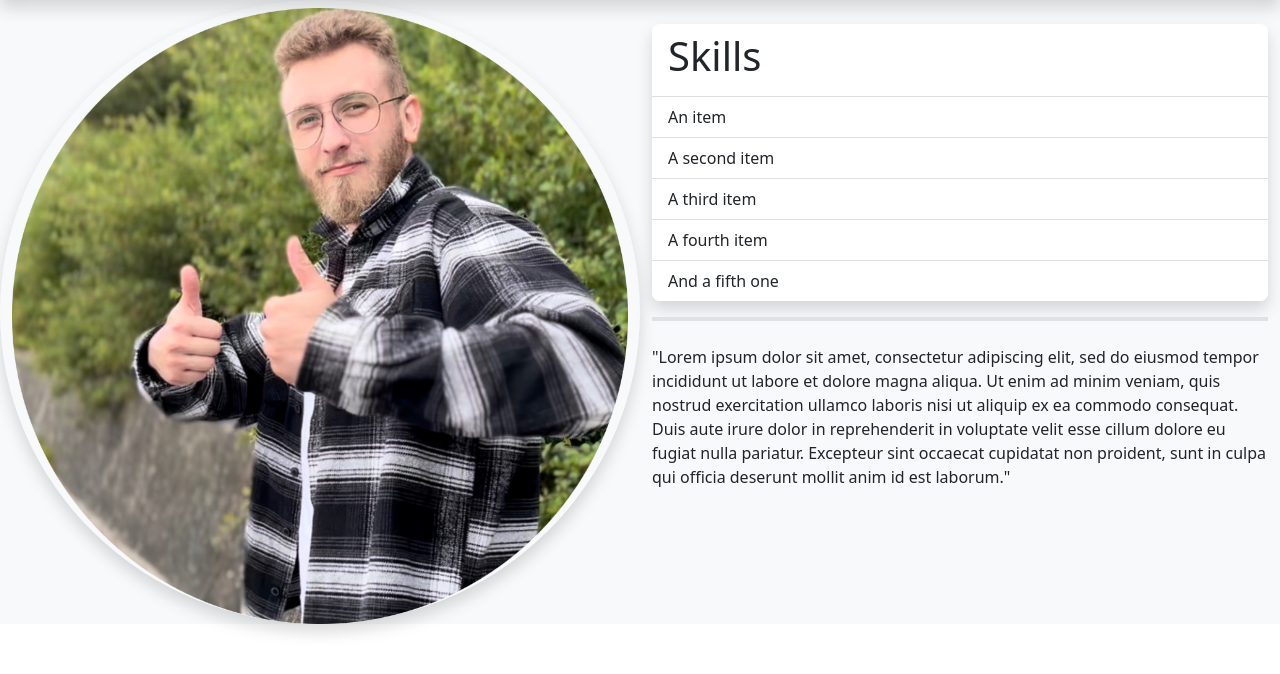
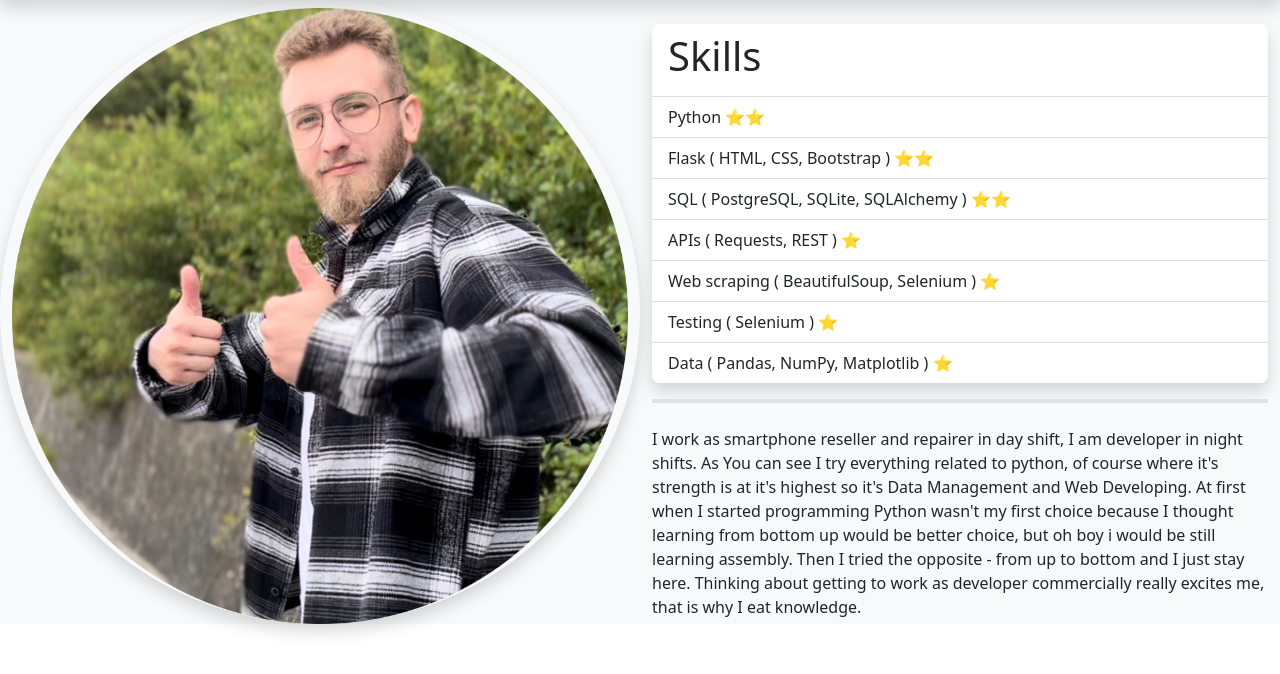
Before and after one commit to Piotr1628/My-Website, a Flask app: page /about in a window 1280 px wide. Shown: the part 80-754 px from the top of the page. Run offline with Flask 2, Linux system fonts and the light colour scheme.

Commit message:
Update about myself

```diff
--- a/templates/about.html
+++ b/templates/about.html
@@ -7,21 +7,23 @@
         <div class="col-sm-6">
             <ul class="list-group rounded-3 shadow list-group-flush mt-4">
                 <li class="list-group-item"><h1>Skills</h1></li>
-                <li class="list-group-item">An item</li>
-                <li class="list-group-item">A second item</li>
-                <li class="list-group-item">A third item</li>
-                <li class="list-group-item">A fourth item</li>
-                <li class="list-group-item">And a fifth one</li>
+                <li class="list-group-item">Python ⭐⭐</li>
+                <li class="list-group-item">Flask ( HTML, CSS, Bootstrap ) ⭐⭐</li>
+                <li class="list-group-item">SQL ( PostgreSQL, SQLite, SQLAlchemy ) ⭐⭐</li>
+                <li class="list-group-item">APIs ( Requests, REST ) ⭐</li>
+                <li class="list-group-item">Web scraping ( BeautifulSoup, Selenium ) ⭐</li>
+                <li class="list-group-item">Testing ( Selenium ) ⭐</li>
+                <li class="list-group-item">Data  ( Pandas, NumPy, Matplotlib ) ⭐</li>
             </ul>
                 <hr class="border border-2 opacity-100">
             <div class="row mt-4 mx-auto">
-                "Lorem ipsum dolor sit amet,
-                consectetur adipiscing elit, sed do eiusmod tempor
-                incididunt ut labore et dolore magna aliqua. Ut enim ad minim veniam,
-                quis nostrud exercitation ullamco laboris nisi ut aliquip ex ea commodo consequat.
-                Duis aute irure dolor in reprehenderit in voluptate velit esse cillum dolore eu fugiat nulla pariatur.
-                Excepteur sint occaecat cupidatat non proident, sunt in culpa qui officia deserunt
-                mollit anim id est laborum."
+                I work as smartphone reseller and repairer in day shift,
+                I am developer in night shifts.
+                As You can see I try everything related to python, of course where it's strength is at it's highest so it's Data Management and Web Developing.
+                At first when I started programming Python wasn't my first choice because I thought learning from bottom up would be better choice, but
+                oh boy i would be still learning assembly. Then I tried the opposite - from up to bottom and I just stay here.
+                Thinking about getting to work as developer commercially really excites me, that is why I eat knowledge.
+
             </div>
         </div>
     </div>
```
